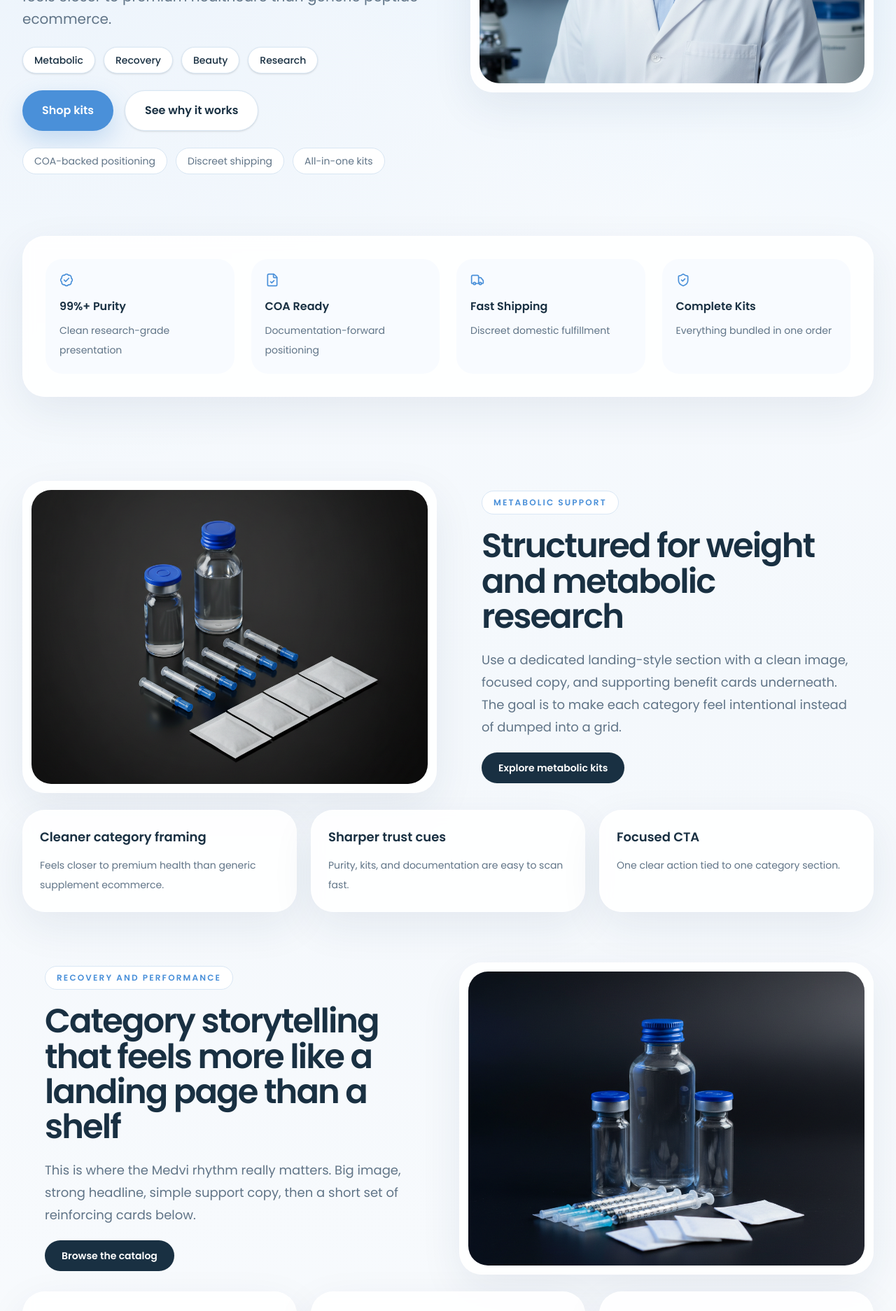
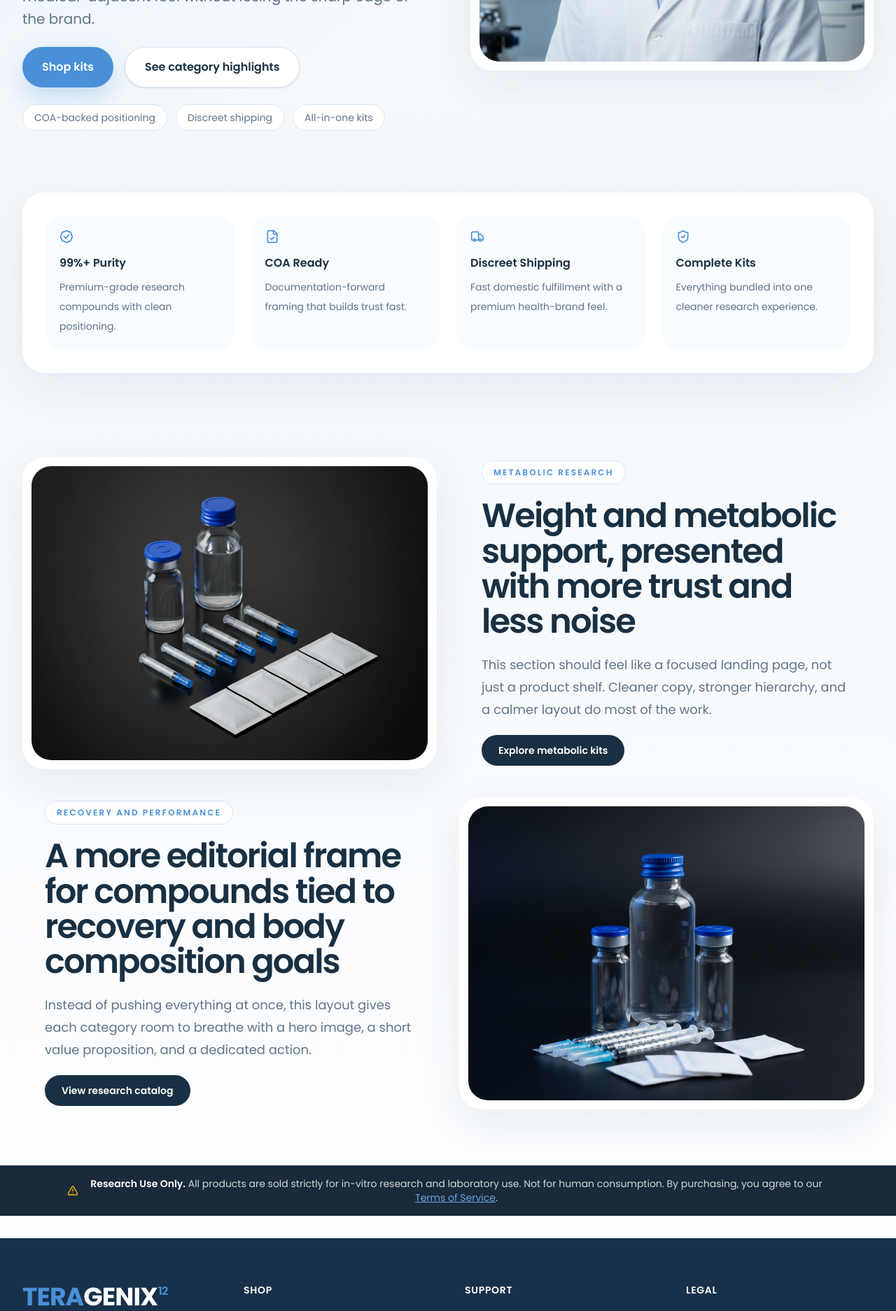
Before and after one commit to sethschnrt/teragenix, a Next.js app: page / in a window 1280 px wide. Shown: the part 640-2513 px from the top of the page at 70% size. Built offline with nearby package versions, Linux system fonts and the light colour scheme.

Commit message:
Revert "match medvi-like homepage section rhythm more literally"
This reverts commit d159bfbca30aa642028e9996331a05e853fb7da1.

```diff
--- a/src/app/page.tsx
+++ b/src/app/page.tsx
@@ -1,66 +1,36 @@
 import { DisclaimerBanner } from "@/components/disclaimer-banner";
 import { Footer } from "@/components/footer";
-import { BadgeCheck, FileCheck, Headset, ShieldCheck, Truck } from "lucide-react";
+import { BadgeCheck, FileCheck, ShieldCheck, Truck } from "lucide-react";
 import Link from "next/link";
 
 const BASE_PATH = process.env.NODE_ENV === "production" ? "/teragenix" : "";
 
-const heroPills = ["Metabolic", "Recovery", "Beauty", "Research"];
-
-const valueStrip = [
-  { icon: BadgeCheck, title: "99%+ Purity", text: "Clean research-grade presentation" },
-  { icon: FileCheck, title: "COA Ready", text: "Documentation-forward positioning" },
-  { icon: Truck, title: "Fast Shipping", text: "Discreet domestic fulfillment" },
-  { icon: ShieldCheck, title: "Complete Kits", text: "Everything bundled in one order" },
+const trustItems = [
+  { icon: BadgeCheck, title: "99%+ Purity", text: "Premium-grade research compounds with clean positioning." },
+  { icon: FileCheck, title: "COA Ready", text: "Documentation-forward framing that builds trust fast." },
+  { icon: Truck, title: "Discreet Shipping", text: "Fast domestic fulfillment with a premium health-brand feel." },
+  { icon: ShieldCheck, title: "Complete Kits", text: "Everything bundled into one cleaner research experience." },
 ];
 
-const sections = [
+const spotlightSections = [
   {
-    eyebrow: "Metabolic support",
-    title: "Structured for weight and metabolic research",
-    text: "Use a dedicated landing-style section with a clean image, focused copy, and supporting benefit cards underneath. The goal is to make each category feel intentional instead of dumped into a grid.",
+    eyebrow: "Metabolic research",
+    title: "Weight and metabolic support, presented with more trust and less noise",
+    body:
+      "This section should feel like a focused landing page, not just a product shelf. Cleaner copy, stronger hierarchy, and a calmer layout do most of the work.",
+    cta: "Explore metabolic kits",
     href: "/shop?category=metabolic",
-    cta: "Explore metabolic kits",
     image: "/images/product-tirzepatide.png",
-    cards: [
-      { title: "Cleaner category framing", text: "Feels closer to premium health than generic supplement ecommerce." },
-      { title: "Sharper trust cues", text: "Purity, kits, and documentation are easy to scan fast." },
-      { title: "Focused CTA", text: "One clear action tied to one category section." },
-    ],
   },
   {
     eyebrow: "Recovery and performance",
-    title: "Category storytelling that feels more like a landing page than a shelf",
-    text: "This is where the Medvi rhythm really matters. Big image, strong headline, simple support copy, then a short set of reinforcing cards below.",
+    title: "A more editorial frame for compounds tied to recovery and body composition goals",
+    body:
+      "Instead of pushing everything at once, this layout gives each category room to breathe with a hero image, a short value proposition, and a dedicated action.",
+    cta: "View research catalog",
     href: "/shop",
-    cta: "Browse the catalog",
     image: "/images/product-recovery-stack.png",
-    cards: [
-      { title: "Image-led", text: "The page should breathe instead of throwing products at people immediately." },
-      { title: "Trust-first", text: "A calmer brand frame makes the store feel higher quality." },
-      { title: "More premium pacing", text: "Section rhythm does a huge amount of heavy lifting." },
-    ],
   },
-  {
-    eyebrow: "Beauty and longevity",
-    title: "A softer editorial section for glow and longevity categories",
-    text: "This section should mirror the same structure again so the site feels deliberate and consistent: image, copy, CTA, then a row of supporting cards.",
-    href: "/shop?category=beauty",
-    cta: "See beauty-focused kits",
-    image: "/images/hero-vial.png",
-    cards: [
-      { title: "Better section types", text: "Visitors understand the categories before they ever hit the grid." },
-      { title: "Less storefront energy", text: "The brand feels more designed and less transactional." },
-      { title: "Reusable pattern", text: "Once one section works, the rest of the homepage follows naturally." },
-    ],
-  },
-];
-
-const proofItems = [
-  { icon: ShieldCheck, title: "Purity-forward positioning", text: "Prominent quality framing across the page." },
-  { icon: FileCheck, title: "Documentation language", text: "COA and verification cues layered throughout." },
-  { icon: Truck, title: "Discreet shipping", text: "Clean domestic fulfillment messaging without clutter." },
-  { icon: Headset, title: "Support framing", text: "A more premium, guided customer journey overall." },
 ];
 
 export default function Home() {
@@ -72,24 +42,23 @@ export default function Home() {
             <div className="space-y-6">
               <span className="medvi-pill">Premium peptide research kits</span>
               <h1 className="max-w-2xl text-4xl font-semibold tracking-[-0.05em] text-[#193042] sm:text-5xl lg:text-[4.3rem] lg:leading-[1.0]">
-                Research compounds presented with a cleaner, more trusted flow
+                Research compounds, packaged more like a premium health brand
               </h1>
               <p className="max-w-xl text-lg leading-8 text-[#607487] sm:text-xl">
-                Bigger image-led sections, softer premium layout rhythm, and a category-first homepage structure that feels closer to premium healthcare than generic peptide ecommerce.
+                We are reshaping Teragenix around cleaner layouts, stronger product presentation, and a more trusted medical-adjacent feel without losing the sharp edge of the brand.
               </p>
-              <div className="flex flex-wrap gap-3">
-                {heroPills.map((pill) => (
-                  <span key={pill} className="rounded-full border border-[#d8e6f3] bg-white px-4 py-2 text-sm font-medium text-[#193042] shadow-sm">
-                    {pill}
-                  </span>
-                ))}
-              </div>
               <div className="flex flex-col gap-4 sm:flex-row">
-                <Link href="/shop" className="inline-flex items-center justify-center rounded-full bg-[#4A90D9] px-7 py-4 text-base font-semibold text-white shadow-[0_14px_34px_rgba(74,144,217,0.28)] transition hover:bg-[#3A7BC8]">
+                <Link
+                  href="/shop"
+                  className="inline-flex items-center justify-center rounded-full bg-[#4A90D9] px-7 py-4 text-base font-semibold text-white shadow-[0_14px_34px_rgba(74,144,217,0.28)] transition hover:bg-[#3A7BC8]"
+                >
                   Shop kits
                 </Link>
-                <Link href="#value-strip" className="inline-flex items-center justify-center rounded-full border border-[#d8e6f3] bg-white px-7 py-4 text-base font-semibold text-[#193042] shadow-sm transition hover:bg-[#f5f9fc]">
-                  See why it works
+                <Link
+                  href="#category-spotlights"
+                  className="inline-flex items-center justify-center rounded-full border border-[#d8e6f3] bg-white px-7 py-4 text-base font-semibold text-[#193042] shadow-sm transition hover:bg-[#f5f9fc]"
+                >
+                  See category highlights
                 </Link>
               </div>
               <div className="flex flex-wrap gap-3 text-sm text-[#607487]">
@@ -101,16 +70,20 @@ export default function Home() {
 
             <div className="medvi-card overflow-hidden p-3">
               {/* eslint-disable-next-line @next/next/no-img-element */}
-              <img src={`${BASE_PATH}/images/hero-doctor.png`} alt="Medical research visual" className="h-[500px] w-full rounded-[28px] object-cover object-top" />
+              <img
+                src={`${BASE_PATH}/images/hero-doctor.png`}
+                alt="Medical research visual"
+                className="h-[500px] w-full rounded-[28px] object-cover object-top"
+              />
             </div>
           </div>
         </div>
       </section>
 
-      <section id="value-strip" className="py-8 sm:py-10">
+      <section className="py-8 sm:py-10">
         <div className="medvi-shell">
           <div className="medvi-card grid gap-6 px-6 py-8 sm:grid-cols-2 sm:px-8 lg:grid-cols-4">
-            {valueStrip.map((item) => (
+            {trustItems.map((item) => (
               <div key={item.title} className="rounded-[24px] bg-[#f8fbff] p-5">
                 <item.icon className="h-5 w-5 text-[#4A90D9]" />
                 <h3 className="mt-4 text-base font-semibold text-[#193042]">{item.title}</h3>
@@ -121,58 +94,36 @@ export default function Home() {
         </div>
       </section>
 
-      <section className="py-20">
-        <div className="medvi-shell space-y-18">
-          {sections.map((section, index) => (
-            <div key={section.title} className="space-y-6">
-              <div className={`grid gap-8 lg:grid-cols-2 lg:items-center ${index % 2 === 1 ? "lg:[&>*:first-child]:order-2" : ""}`}>
+      <section id="category-spotlights" className="py-20">
+        <div className="medvi-shell space-y-10">
+          {spotlightSections.map((section, index) => (
+            <div
+              key={section.title}
+              className={`grid gap-8 lg:grid-cols-2 lg:items-center ${index % 2 === 1 ? "lg:[&>*:first-child]:order-2" : ""}`}
+            >
               <div className="medvi-card overflow-hidden p-3">
                 {/* eslint-disable-next-line @next/next/no-img-element */}
-                  <img src={`${BASE_PATH}${section.image}`} alt={section.title} className="h-[420px] w-full rounded-[28px] object-cover" />
+                <img
+                  src={`${BASE_PATH}${section.image}`}
+                  alt={section.title}
+                  className="h-[420px] w-full rounded-[28px] object-cover"
+                />
               </div>
               <div className="space-y-5 px-2 sm:px-4 lg:px-8">
                 <span className="medvi-pill">{section.eyebrow}</span>
                 <h2 className="max-w-xl text-3xl font-semibold tracking-[-0.04em] text-[#193042] sm:text-4xl lg:text-[3rem] lg:leading-[1.05]">
                   {section.title}
                 </h2>
-                  <p className="max-w-xl text-lg leading-8 text-[#607487]">{section.text}</p>
-                  <Link href={section.href} className="inline-flex items-center justify-center rounded-full bg-[#193042] px-6 py-3 text-sm font-semibold text-white transition hover:bg-[#102230]">
+                <p className="max-w-xl text-lg leading-8 text-[#607487]">{section.body}</p>
+                <Link
+                  href={section.href}
+                  className="inline-flex items-center justify-center rounded-full bg-[#193042] px-6 py-3 text-sm font-semibold text-white transition hover:bg-[#102230]"
+                >
                   {section.cta}
                 </Link>
               </div>
             </div>
-
-              <div className="grid gap-5 md:grid-cols-3">
-                {section.cards.map((card) => (
-                  <div key={card.title} className="medvi-card p-6">
-                    <h3 className="text-lg font-semibold text-[#193042]">{card.title}</h3>
-                    <p className="mt-3 text-sm leading-7 text-[#607487]">{card.text}</p>
-                  </div>
           ))}
-              </div>
-            </div>
-          ))}
-        </div>
-      </section>
-
-      <section className="py-20">
-        <div className="medvi-shell">
-          <div className="medvi-card px-6 py-10 sm:px-10">
-            <div className="mb-8 max-w-2xl">
-              <span className="medvi-pill mb-4">Proof and reassurance</span>
-              <h2 className="text-3xl font-semibold tracking-[-0.03em] text-[#193042] sm:text-4xl">A dedicated reassurance section before the store takes over</h2>
-              <p className="mt-4 text-lg leading-8 text-[#607487]">This is where trust language, quality framing, shipping reassurance, and support cues all stack together before people drop into a product-heavy experience.</p>
-            </div>
-            <div className="grid gap-5 md:grid-cols-2 lg:grid-cols-4">
-              {proofItems.map((item) => (
-                <div key={item.title} className="rounded-[24px] bg-[#f8fbff] p-5">
-                  <item.icon className="h-5 w-5 text-[#4A90D9]" />
-                  <h3 className="mt-4 text-base font-semibold text-[#193042]">{item.title}</h3>
-                  <p className="mt-2 text-sm leading-7 text-[#607487]">{item.text}</p>
-                </div>
-              ))}
-            </div>
-          </div>
         </div>
       </section>
 
```
Lines whose indentation alone changed are shown as unchanged.
